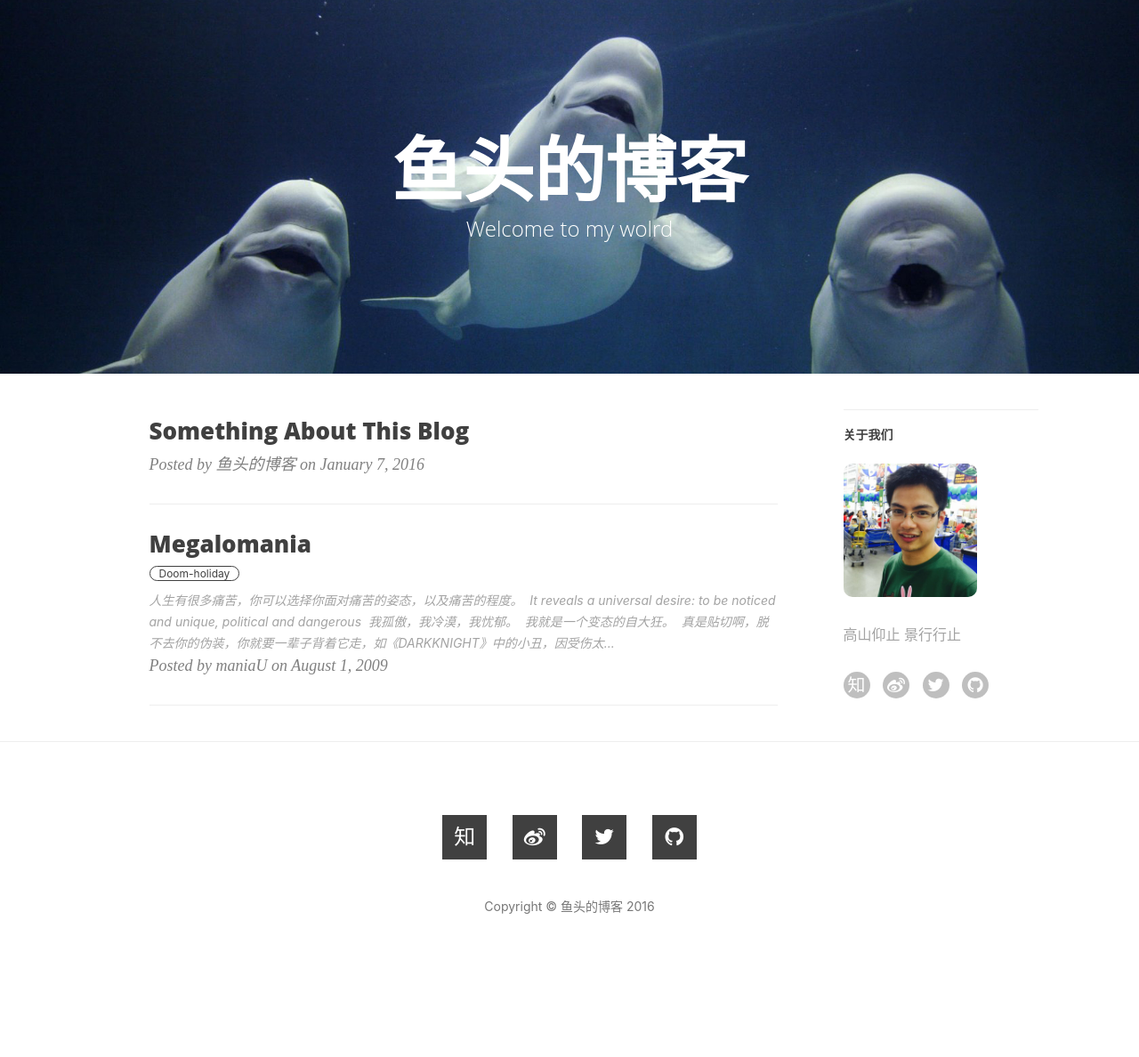
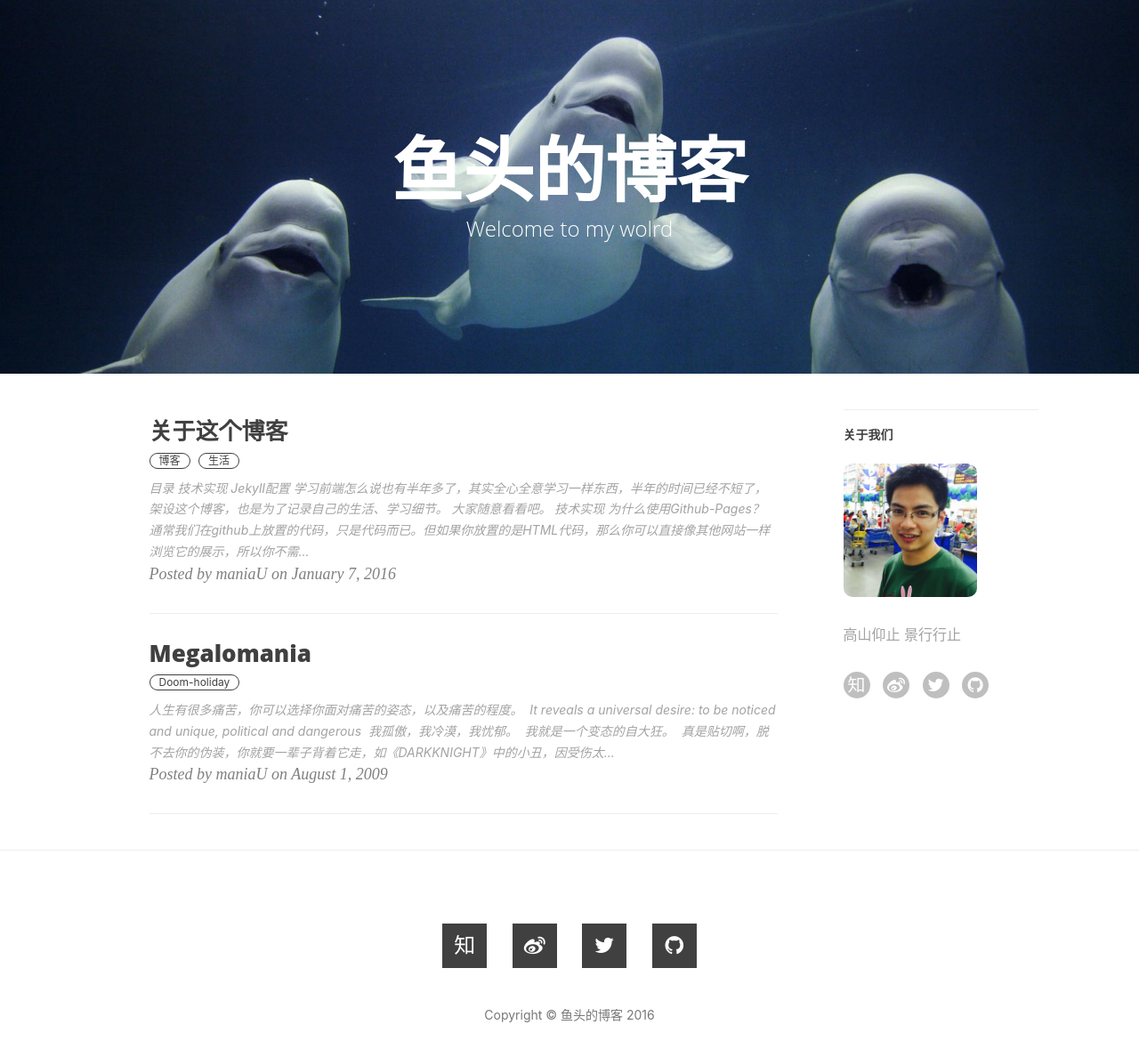
Before and after one commit to ymyqwe/blog, a Jekyll site: the page built from index.html, in a window 1280 px wide, cut to the strip 104-1320 px from the top of the page. Shown: the top 1188 px of the strip at 89% size. Built offline with Jekyll 4.4.1, drawn with Linux system fonts in a browser that asks for light colours; nearby versions of some CDN libraries; the list of posts is cut into pages by our own code; comment, search, counter and statistics services are not loaded; before the commit the page ends 1198 px from its top, so only the background shows below that.

Commit message:
something about this blog updated

```diff
--- a/_config.yml
+++ b/_config.yml
@@ -4,7 +4,6 @@
 email: ymyymy_2@hotmail.com
 description: "鱼头的小博客。随便写的，随便看看吧。"
 baseurl: "/blog"
-#baseurl: ""
 url: ""
 
 # SNS settings
--- a/_posts/2016-1-7-Something-about-this-blog.markdown
+++ b/_posts/2016-1-7-Something-about-this-blog.markdown
@@ -0,0 +1,61 @@
+---
+layout:    post
+title:     "关于这个博客"
+date:      2016-1-7
+author:    "maniaU"
+header-img: "img/post-bg-01.jpg"
+tags:      博客 生活
+---
+
+###目录
+
+1.  [技术实现](#技术实现)
+2.  [Jekyll配置](#jekyll)
+3.  []()
+4.  []()
+
+学习前端怎么说也有半年多了，其实全心全意学习一样东西，半年的时间已经不短了，架设这个博客，也是为了记录自己的生活、学习细节。
+
+大家随意看看吧。
+
+##技术实现
+
+####为什么使用[Github-Pages](https://pages.github.com/)？
+
+通常我们在github上放置的代码，只是代码而已。但如果你放置的是<b>HTML</b>代码，那么你可以直接像其他网站一样浏览它的展示，所以你不需要额外购买服务器。
+
+而[Jekyll](http://jekyllrb.com/)可以输出静态的<b>HTML</b>文件，使用git可以轻松将markdown转化为post，而且看到了[Hux Blog](huangxuan.me)这样的开源博客，于是就拿来主义了一下，同时自己修修改改，完成了搭建。
+
+##Jekyll配置
+
+####安装Jekyll
+在terminal中，安装Jekyll，运行：
+
+	gem install jekyll
+
+jekyll就安装成功了，然后主题fork的是[Clean-Blog](https://github.com/IronSummitMedia/startbootstrap-clean-blog)，这是一个相当简洁干净的博客主题，修修改改加上tags，基本就只剩下内容填充了。
+
+在terminal中，cd到你的jekyll文档下，运行：
+
+	jekyll serve --watch
+
+加上了 --watch后，我们会强制jekyll在每次保存后更新站点。
+
+####更新`_config.yml`文件
+
+	# Site settings
+	title: 鱼头的博客
+	header-img: img/home-bg2.jpg
+	email: ymyymy_2@hotmail.com
+	description: "鱼头的小博客。随便写的，随便看看吧。"
+	baseurl: "/blog"
+
+将其中的各项内容替换成你自己的就好了！
+
+####在本地查看你的网站
+
+在浏览器中输入 `http://localhost:4000/blog`以查看你的网站。
+
+####设置`_includes`文件
+
+该主题中，默认的页面添加
```
Also changed, not shown: 5 other files.
